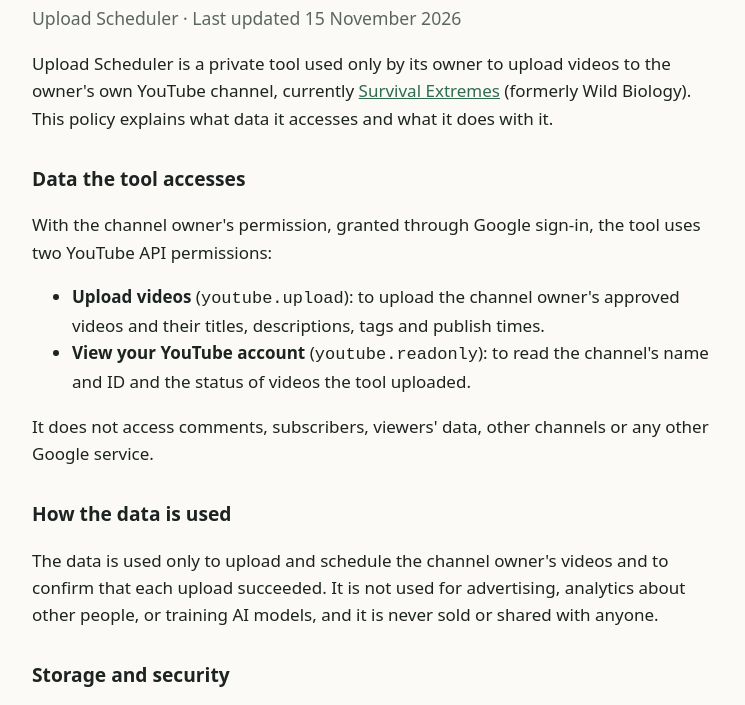
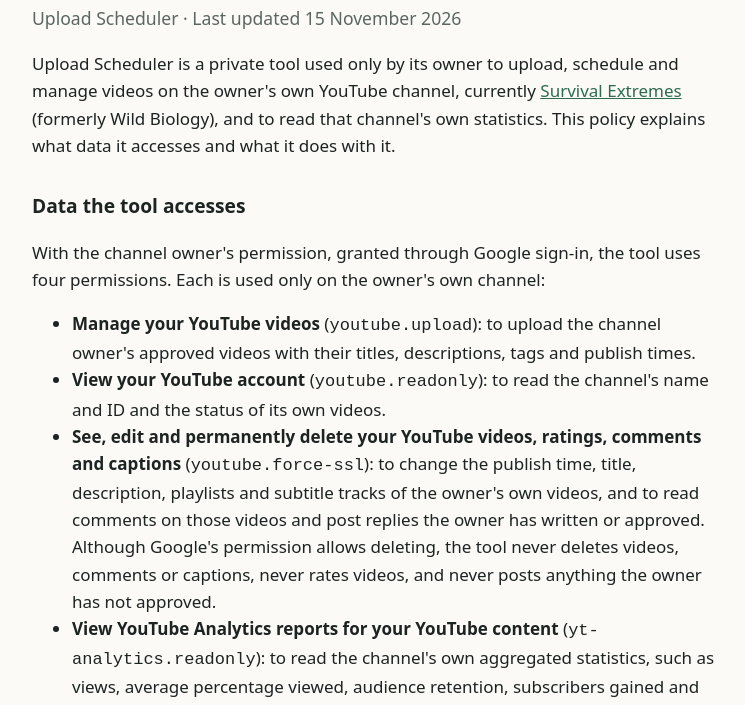
Before and after one commit to upload-scheduler/upload-scheduler.github.io, a plain HTML site: page privacy.html in a window 1280 px wide. Shown: the part 90-795 px from the top of the page, without its empty margins (264-1009 px from the left). Drawn offline with Linux system fonts and the light colour scheme.

Commit message:
Describe the analytics and video-management permissions
Covers youtube.force-ssl (edit own videos, playlists, captions; read
comments and post owner-approved replies; never delete) and
yt-analytics.readonly (own channel's aggregated statistics), plus
30-day refresh-or-delete for fetched comments and analytics.

Co-Authored-By: Claude Opus 5.5 <noreply@anthropic.com>
Claude-Session: https://claude.ai/code/session_01KBQ6eDjosdbAg4NhCQ2Eht

```diff
--- a/privacy.html
+++ b/privacy.html
@@ -12,21 +12,24 @@
 <h1>Privacy Policy</h1>
 <p class="lead">Upload Scheduler · Last updated 15 November 2026</p>
 
-<p>Upload Scheduler is a private tool used only by its owner to upload videos to the owner's own YouTube channel, currently <a href="https://www.youtube.com/@survival.extremes">Survival Extremes</a> (formerly Wild Biology). This policy explains what data it accesses and what it does with it.</p>
+<p>Upload Scheduler is a private tool used only by its owner to upload, schedule and manage videos on the owner's own YouTube channel, currently <a href="https://www.youtube.com/@survival.extremes">Survival Extremes</a> (formerly Wild Biology), and to read that channel's own statistics. This policy explains what data it accesses and what it does with it.</p>
 
 <h2>Data the tool accesses</h2>
-<p>With the channel owner's permission, granted through Google sign-in, the tool uses two YouTube API permissions:</p>
+<p>With the channel owner's permission, granted through Google sign-in, the tool uses four permissions. Each is used only on the owner's own channel:</p>
 <ul>
-<li><strong>Upload videos</strong> (<code>youtube.upload</code>): to upload the channel owner's approved videos and their titles, descriptions, tags and publish times.</li>
-<li><strong>View your YouTube account</strong> (<code>youtube.readonly</code>): to read the channel's name and ID and the status of videos the tool uploaded.</li>
+<li><strong>Manage your YouTube videos</strong> (<code>youtube.upload</code>): to upload the channel owner's approved videos with their titles, descriptions, tags and publish times.</li>
+<li><strong>View your YouTube account</strong> (<code>youtube.readonly</code>): to read the channel's name and ID and the status of its own videos.</li>
+<li><strong>See, edit and permanently delete your YouTube videos, ratings, comments and captions</strong> (<code>youtube.force-ssl</code>): to change the publish time, title, description, playlists and subtitle tracks of the owner's own videos, and to read comments on those videos and post replies the owner has written or approved. Although Google's permission allows deleting, the tool never deletes videos, comments or captions, never rates videos, and never posts anything the owner has not approved.</li>
+<li><strong>View YouTube Analytics reports for your YouTube content</strong> (<code>yt-analytics.readonly</code>): to read the channel's own aggregated statistics, such as views, average percentage viewed, audience retention, subscribers gained and traffic sources.</li>
 </ul>
-<p>It does not access comments, subscribers, viewers' data, other channels or any other Google service.</p>
+<p>It does not access other channels, any viewer's private information or any other Google service.</p>
 
 <h2>How the data is used</h2>
-<p>The data is used only to upload and schedule the channel owner's videos and to confirm that each upload succeeded. It is not used for advertising, analytics about other people, or training AI models, and it is never sold or shared with anyone.</p>
+<p>The data is used only to upload, schedule and manage the channel owner's own videos, to reply to comments on them with replies the owner approves, and to help the owner plan future videos from the channel's own statistics.</p>
+<p>Comments are read only on the owner's own videos and only to draft replies; the commenters' names and words are not used for anything else. Analytics are aggregated channel statistics and contain no information about individual viewers. The owner may use an AI assistant to draft replies and summarise statistics, acting only on the owner's behalf; this tool does not use the data to train AI models. Nothing is used for advertising or for profiling individual people, and nothing is ever sold or shared with anyone.</p>
 
 <h2>Storage and security</h2>
-<p>The only stored credential is a Google authorization token, kept as a private secret in the channel owner's own cloud environment and used only by this tool. Video files and their text are kept in the channel owner's private project files. Upload results (video ID, schedule) are stored next to each video.</p>
+<p>The only stored credential is a Google authorization token, kept as a private secret in the channel owner's own cloud environment and used only by this tool. Video files and their text are kept in the channel owner's private project files. Upload results (video ID, schedule) are stored next to each video. Comment text and analytics figures fetched from YouTube are kept in those private files only while they are needed, and are refreshed or deleted within 30 days.</p>
 
 <h2>Google API Services User Data Policy</h2>
 <p>The tool's use of information received from Google APIs adheres to the <a href="https://developers.google.com/terms/api-services-user-data-policy">Google API Services User Data Policy</a>, including the Limited Use requirements. It uses the YouTube API Services; see the <a href="https://www.youtube.com/t/terms">YouTube Terms of Service</a> and the <a href="https://policies.google.com/privacy">Google Privacy Policy</a>.</p>
```
Also changed, not shown: index.html (+6 -3 lines), terms.html (+1 -1 lines).
